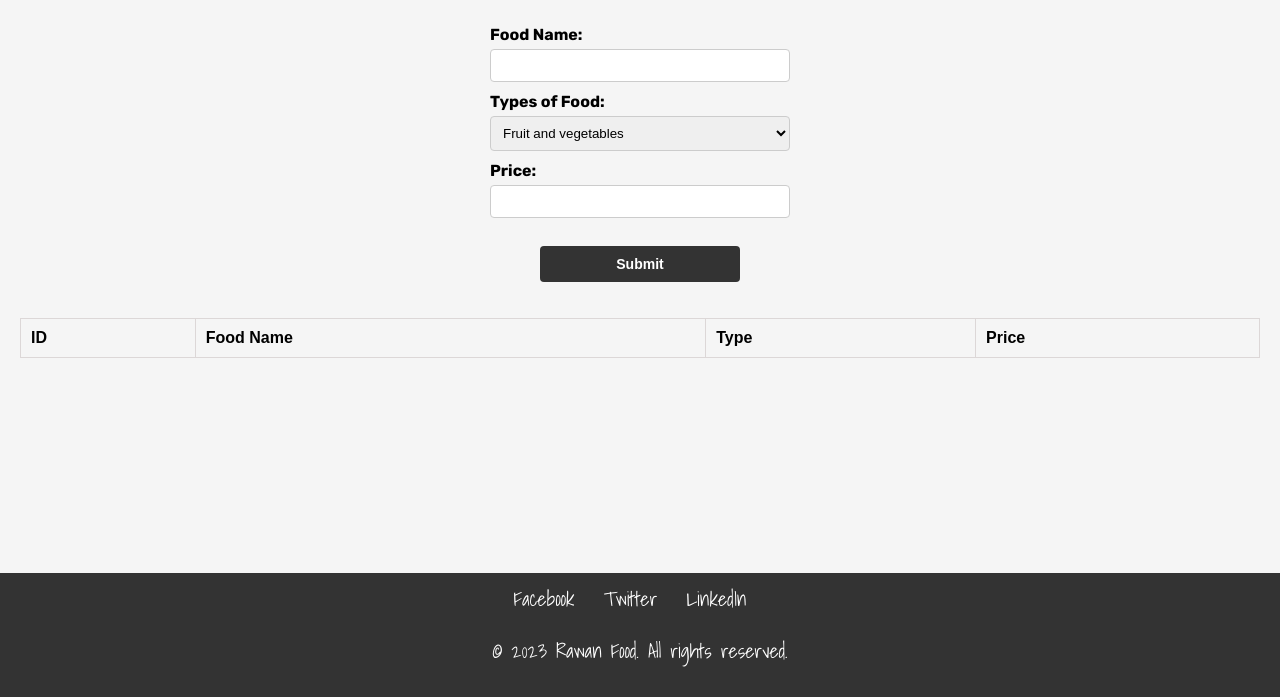
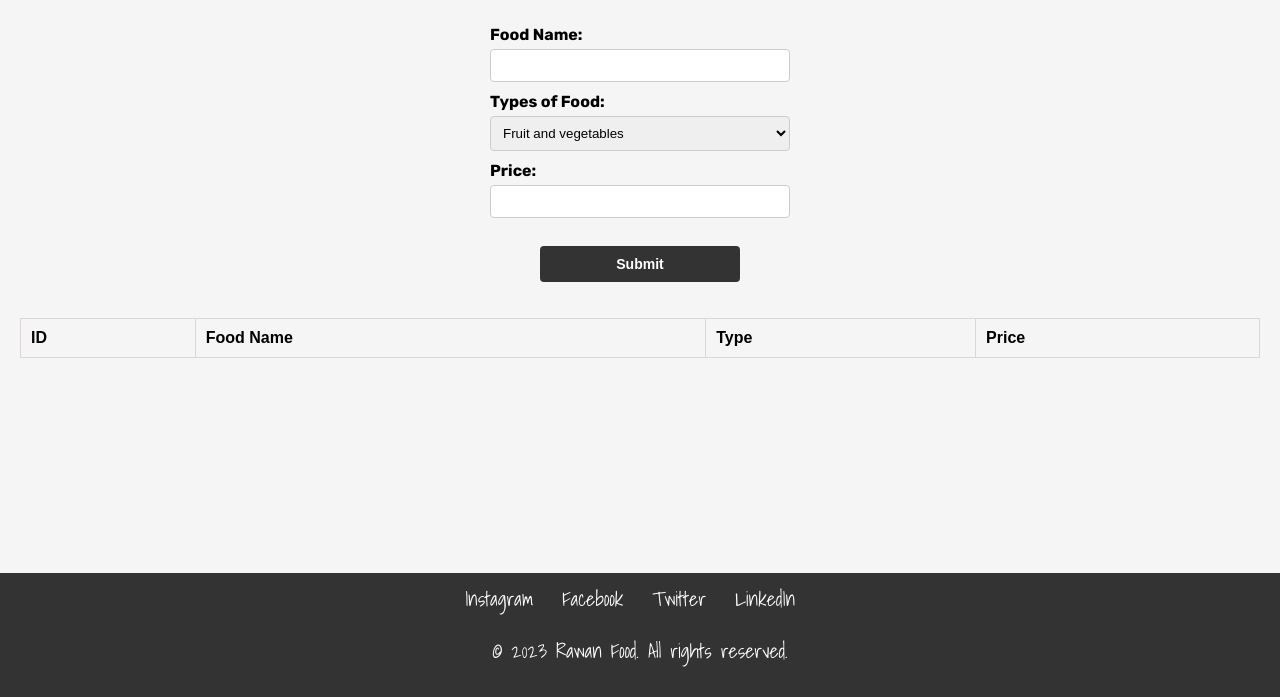
Before and after one commit to rawanabuzir/Restaurant, a plain HTML site: page index.html in a window 1280 px wide. Shown: the part 103-800 px from the top of the page. Drawn offline with Linux system fonts and the light colour scheme.

Commit message:
add links on the footer

```diff
--- a/index.html
+++ b/index.html
@@ -61,6 +61,7 @@
     <footer>
         <div class="social-media">
             <ul>
+                <li><a href="https://www.instagram.com/rawan_khaled_rs/?next=%2F">Instagram</a></li>
                 <li><a href="https://web.facebook.com/rawanabuzer/">Facebook</a></li>
                 <li><a href="https://twitter.com/Rawan_AbuZir">Twitter</a></li>
                 <li><a href="https://www.linkedin.com/in/rawan-khaled-9a3252214/">LinkedIn</a></li>
```
